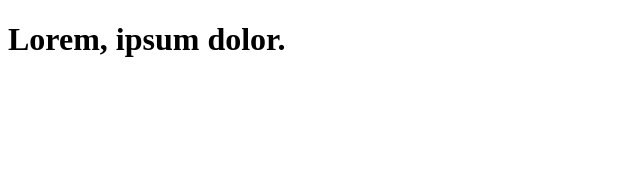
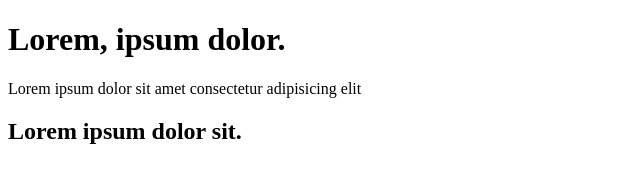
Before and after one commit to osvaldoml/eliminar-por-favor, a plain HTML site: page prueba.html in a window 1280 px wide. Shown: the whole page, without its empty margins (0-640 px from the left). Drawn offline with Linux system fonts and the light colour scheme.

Commit message:
agregue h2

```diff
--- a/prueba.html
+++ b/prueba.html
@@ -7,6 +7,11 @@
     <title>Document</title>
 </head>
 <body>
+
     <h1>Lorem, ipsum dolor.</h1>
+    <p>Lorem ipsum dolor sit amet consectetur adipisicing elit
+    </p>
+    <h2>Lorem ipsum dolor sit.</h2>
+
 </body>
 </html>
```
